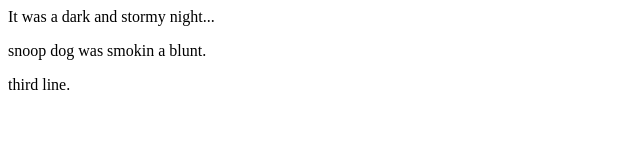
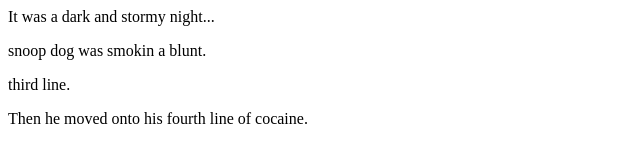
Before and after one commit to nmiller22/fireside-story, a plain HTML site: page index.html in a window 1280 px wide. Shown: the whole page, without its empty margins (0-640 px from the left). Drawn offline with Linux system fonts and the light colour scheme.

Commit message:
added fourth line

```diff
--- a/index.html
+++ b/index.html
@@ -3,5 +3,6 @@
     <p>It was a dark and stormy night...</p>
 	<p>snoop dog was smokin a blunt.</p>
 	<p>third line.</p>
+	<p>Then he moved onto his fourth line of cocaine.</p>
   </body>
 </html>
```
